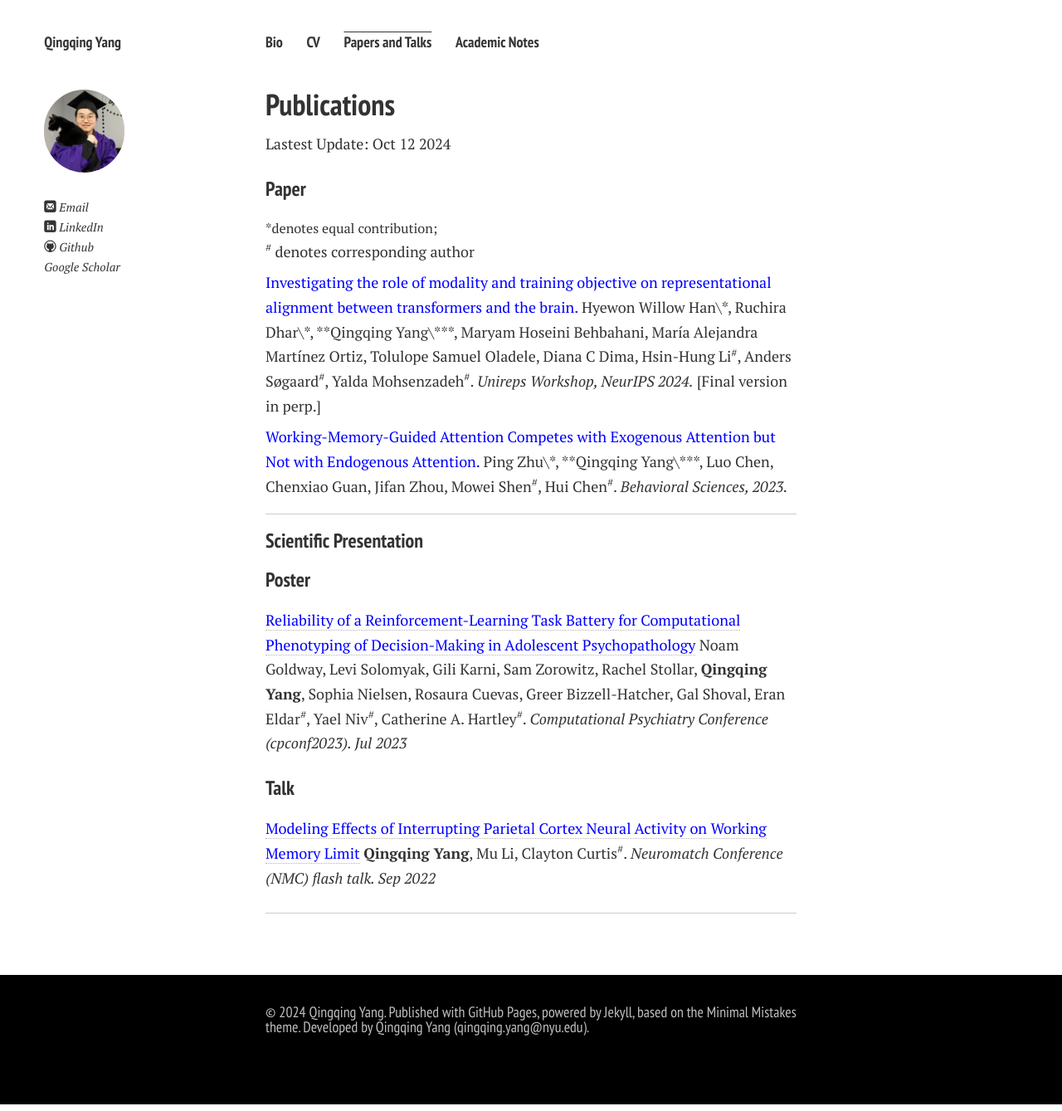
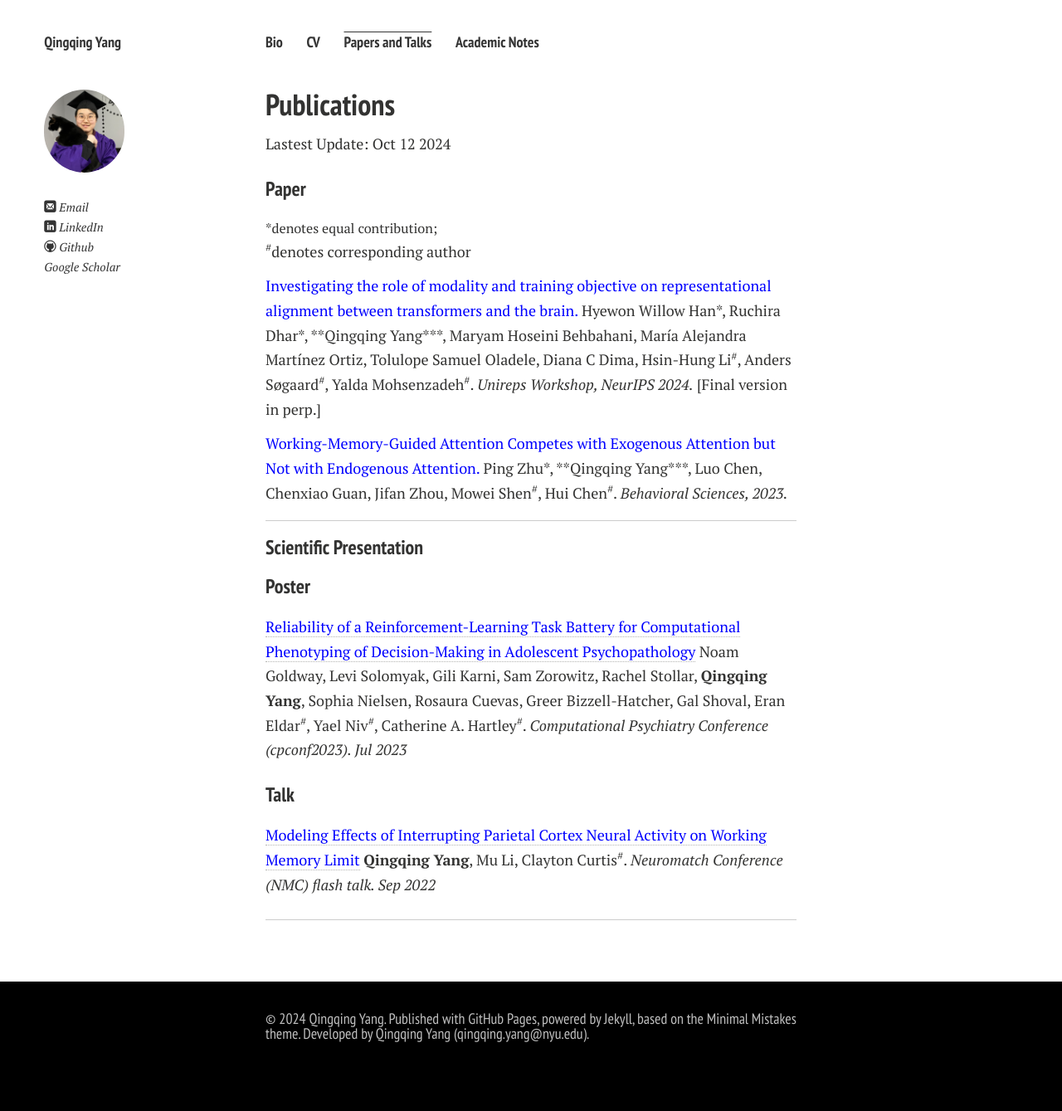
Before and after one commit to Qingqing-Yang-177/Qingqing-Yang-177.github.io, a Jekyll site: the page built from publications.md, in a window 1280 px wide. Shown: the whole page at 83% size. Built offline with Jekyll 4.4.1, drawn with Linux system fonts in a browser that asks for light colours; nearby versions of some CDN libraries; comment, search, counter and statistics services are not loaded; a style sheet for code colours, icons or effects is not loaded.

Commit message:
Update publications.md

```diff
--- a/publications.md
+++ b/publications.md
@@ -13,16 +13,16 @@ Lastest Update: Oct 12 2024
 *denotes equal contribution;
 </div>
 
-<div style="margin: 0; margin-bottom: 8px;">
-<sup>#</sup> denotes corresponding author
+<div style="margin: 0; margin-bottom: 12px;">
+<sup>#</sup>denotes corresponding author
 </div>
 
-<div style="margin: 0; margin-bottom: 8px;">
-  <span style="color: blue;">Investigating the role of modality and training objective on representational alignment between transformers and the brain.</span> Hyewon Willow Han\*, Ruchira Dhar\*, **Qingqing Yang\***, Maryam Hoseini Behbahani, María Alejandra Martínez Ortiz, Tolulope Samuel Oladele, Diana C Dima, Hsin-Hung Li<sup>#</sup>, Anders Søgaard<sup>#</sup>, Yalda Mohsenzadeh<sup>#</sup>. <em>Unireps Workshop, NeurIPS 2024.</em> [Final version in perp.]
+<div style="margin: 0; margin-bottom: 12px;">
+  <span style="color: blue;">Investigating the role of modality and training objective on representational alignment between transformers and the brain.</span> Hyewon Willow Han*, Ruchira Dhar*, **Qingqing Yang***, Maryam Hoseini Behbahani, María Alejandra Martínez Ortiz, Tolulope Samuel Oladele, Diana C Dima, Hsin-Hung Li<sup>#</sup>, Anders Søgaard<sup>#</sup>, Yalda Mohsenzadeh<sup>#</sup>. <em>Unireps Workshop, NeurIPS 2024.</em> [Final version in perp.]
 </div>
 
-<div style="margin: 0; margin-bottom: 8px;">
-  <a href="https://www.mdpi.com/2076-328X/13/5/426" style="color: blue;">Working-Memory-Guided Attention Competes with Exogenous Attention but Not with Endogenous Attention.</a> Ping Zhu\*, **Qingqing Yang\***, Luo Chen, Chenxiao Guan, Jifan Zhou, Mowei Shen<sup>#</sup>, Hui Chen<sup>#</sup>. <em>Behavioral Sciences, 2023.</em>
+<div style="margin: 0; margin-bottom: 12px;">
+  <a href="https://www.mdpi.com/2076-328X/13/5/426" style="color: blue;">Working-Memory-Guided Attention Competes with Exogenous Attention but Not with Endogenous Attention.</a> Ping Zhu*, **Qingqing Yang***, Luo Chen, Chenxiao Guan, Jifan Zhou, Mowei Shen<sup>#</sup>, Hui Chen<sup>#</sup>. <em>Behavioral Sciences, 2023.</em>
 </div>
 
 ---
```
